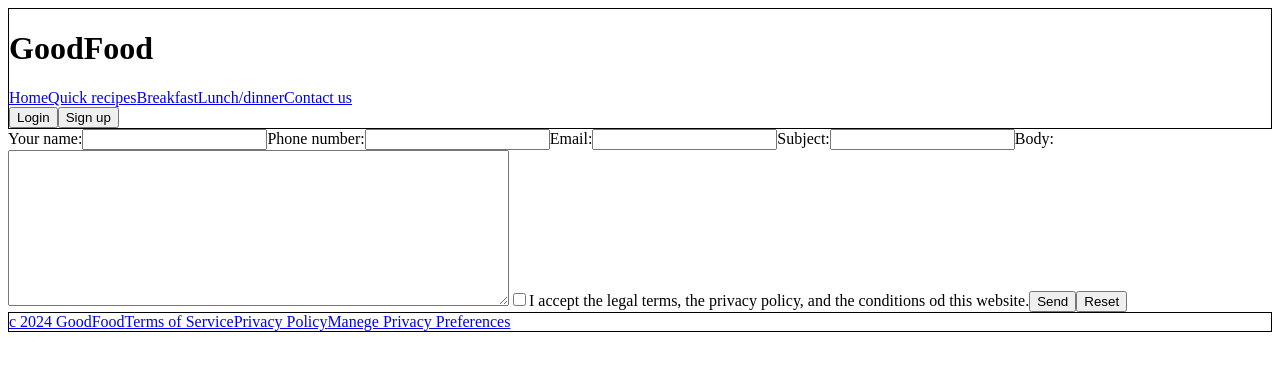
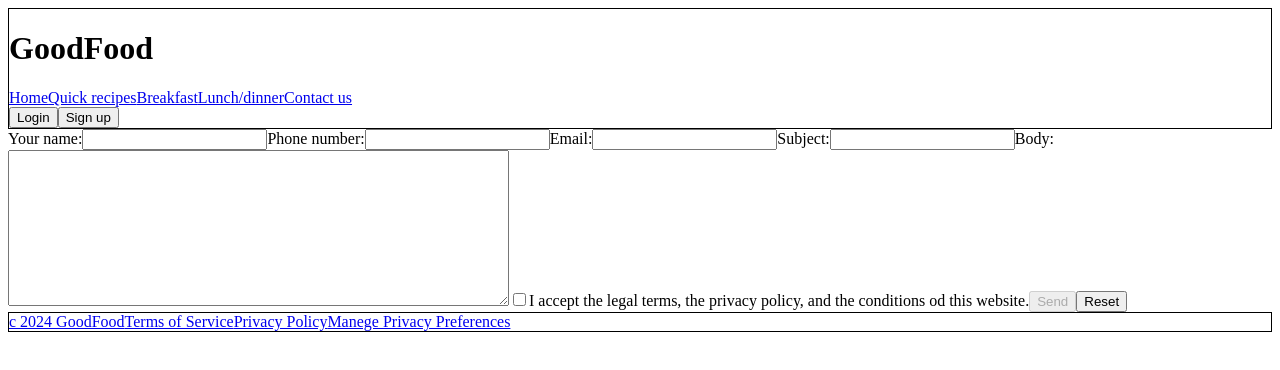
Before and after one commit to avilrod3004/Proyecto4_GoodFood, a React (Vite) app: page /contactus in a window 1280 px wide. Shown: the top 370 px of the page. Built offline with nearby package versions, Linux system fonts and the light colour scheme.

Commit message:
habilitar boton de enviar

```diff
--- a/src/pages/ContactUs.jsx
+++ b/src/pages/ContactUs.jsx
@@ -21,6 +21,7 @@ const ContactUs = () => {
 
     const [message, setMessage] = useState(initialValues);
     const [errorMessages, setErrorMessages] = useState(errorMessagesInitial);
+    const [disabledSubmit, setDisabledSubmit] = useState(true);
 
     const validateInput = event => {
         const {name, value, checked, type} = event.target
@@ -71,6 +72,8 @@ const ContactUs = () => {
             ...message,
             [name]: type === "checkbox" ? checked : value
         })
+
+        validateMessage();
     }
 
     const handleBlur = event => {
@@ -87,20 +90,29 @@ const ContactUs = () => {
         return regex.test(phoneNumber);
     }
 
+    const validateMessage = () => {
+        const { phone, ...fieldsToValidate } = message;
+        const completedInputs = Object.values(fieldsToValidate).every(value => value !== "" || value === true); // true si todos los campos estan completos (excepto phone)
+        const noErrors = Object.values(errorMessages).every(value => value === ""); // true si no hay errores
+
+        setDisabledSubmit(!(completedInputs && noErrors));
+    }
+
     const send = event => {
         event.preventDefault();
-        console.log(validateMessage() ? "ok" : "hay campos vacios")
+        console.log("enviadoooooo")
+        reset();
+
     }
 
-    const validateMessage = () => {
-        const { phone, ...fieldsToValidate } = message;
-        return Object.values(fieldsToValidate).every(value => value !== "" || value === true)
-            && Object.values(errorMessages).every(value => value === "");
+    const reset = () => {
+        setMessage(initialValues);
+        setErrorMessages(errorMessagesInitial)
     }
 
     return (
         <>
-            <form action="" onSubmit={send}>
+            <form action="" onSubmit={send} onReset={reset}>
                 <label htmlFor="name">
                     Your name:
                     <input
@@ -171,8 +183,7 @@ const ContactUs = () => {
                     {errorMessages.accept !== "" ? <p>{errorMessages.accept}</p> : null}
                 </label>
 
-
-                <button type="submit">Send</button>
+                <button disabled={disabledSubmit} type="submit">Send</button>
                 <button type="reset">Reset</button>
             </form>
         </>
```
